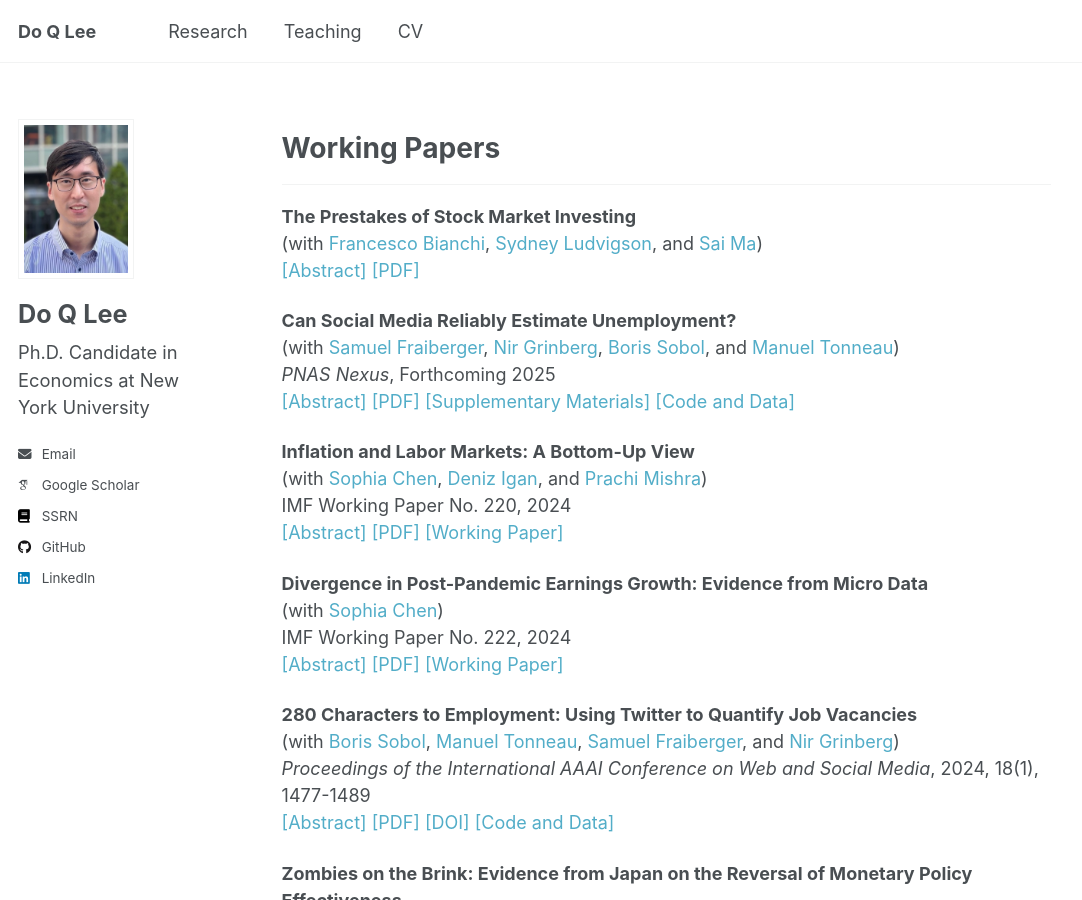
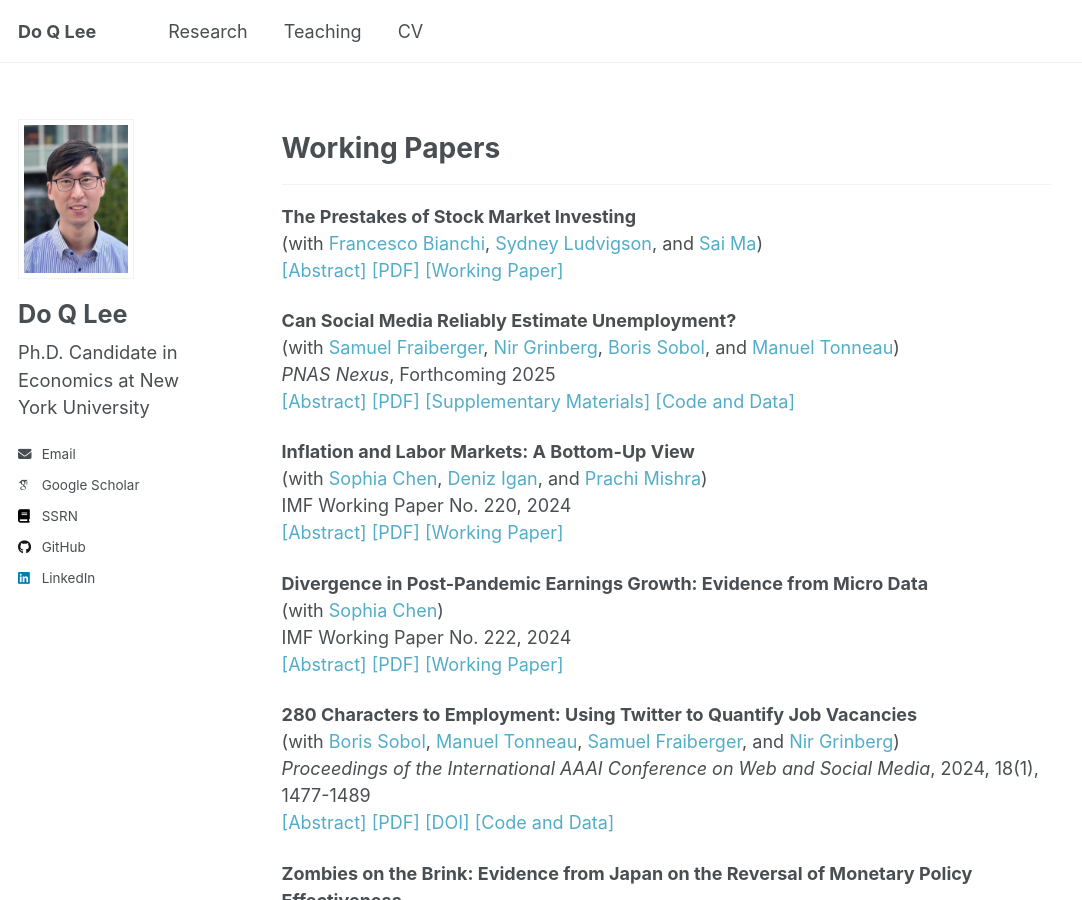
Before and after one commit to doqlee/doqlee.github.io, a Jekyll site: the page built from _pages/main.md, in a window 1280 px wide and 900 px high, scrolled down 1022 px. Shown: the whole window, without its empty margins (0-1082 px from the left). Built offline with Jekyll 4.4.1, drawn with Linux system fonts in a browser that asks for light colours; some web fonts are replaced.

Commit message:
Update main.md

```diff
--- a/_pages/main.md
+++ b/_pages/main.md
@@ -143,9 +143,9 @@ Working Papers
 
 **The Prestakes of Stock Market Investing** \
 (with [Francesco Bianchi](https://sites.google.com/view/francescobianchi/), [Sydney Ludvigson](https://www.sydneyludvigson.com/), and [Sai Ma](https://saimaecon.com/)) \
-<a href="#/" onclick="visib('BLLM2025')">[Abstract]</a> [[PDF]](https://static1.squarespace.com/static/54397369e4b0446f66937a73/t/68f7f961d8b1a3050597bc7b/1761081697166/biases_ml.pdf)
+<a href="#/" onclick="visib('BLLM2025')">[Abstract]</a> [[PDF]](https://static1.squarespace.com/static/54397369e4b0446f66937a73/t/68f7f961d8b1a3050597bc7b/1761081697166/biases_ml.pdf) [[Working Paper]](https://www.nber.org/papers/w34420)
 <div id="BLLM2025" style="display: none; text-align: justify; line-height: 1.2" >
-How rational is the stock market and how efficiently does it process information? We use machine learning to establish a practical measure of rational and efficient expectation formation while identifying distortions and inefficiencies in the subjective beliefs of market participants. The algorithm independently learns, stays attentive to fundamentals, credit risk, and sentiment, and makes abrupt course-corrections at critical junctures. By contrast, the subjective beliefs of investors, professionals, and equity analysts do little of this and instead contain predictable mistakes—"prestakes"—that are especially prevalent in times of market turbulence. Trading schemes that bet against prestakes deliver defensive strategies with large CAPM and Fama-French 5-factor alphas.
+How rational is the stock market and how efficiently does it process information? We use machine learning to establish a practical measure of rational and efficient expectation formation while identifying distortions and inefficiencies in the subjective beliefs of market participants. The algorithm independently learns, stays attentive to fundamentals, credit risk, and sentiment, and makes abrupt course-corrections at critical junctures. By contrast, the subjective beliefs of investors, professionals, and equity analysts do little of this and instead contain predictable mistakes–prestakes–that are especially prevalent in times of market turbulence. Trading schemes that bet against prestakes deliver defensive strategies with large CAPM and Fama-French 5-factor alphas.
 <br><br>
 </div>
 
```
Also changed, not shown: other parts of _pages/main.md (+1 -1 lines).
